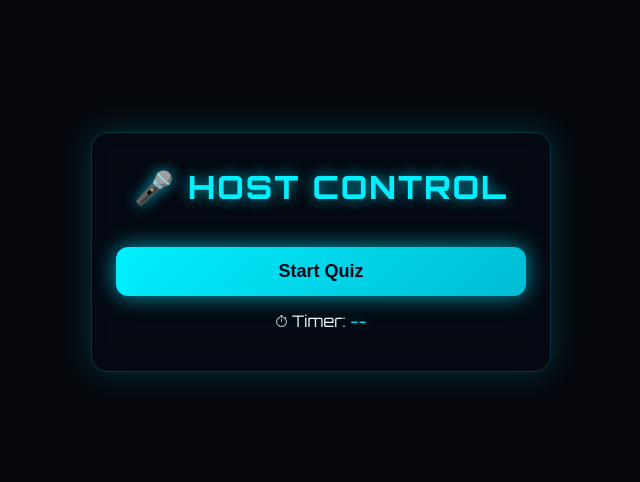
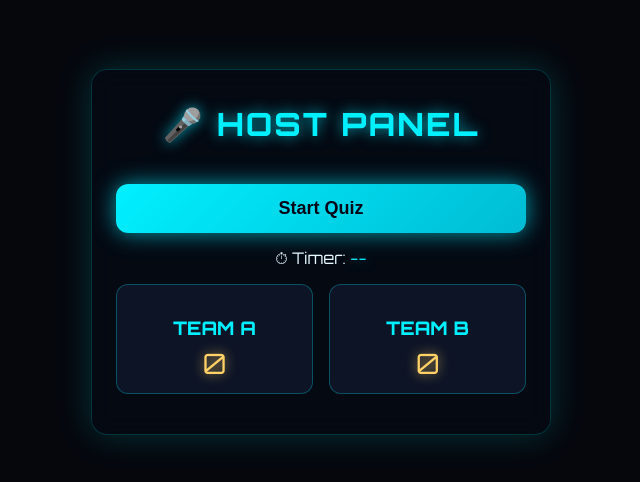
Before and after one commit to Tanishq763/vsion-cse-quiz, a website: page host.html in a window 1280 px wide. Shown: the part 148-630 px from the top of the page, without its empty margins (319-959 px from the left). Drawn offline with Linux system fonts and the light colour scheme; no server answers.

Commit message:
Update host.html

```diff
--- a/host.html
+++ b/host.html
@@ -1,7 +1,8 @@
 <!DOCTYPE html>
-<html>
+<html lang="en">
 <head>
-  <title>Host – Vision CSE</title>
+  <meta charset="UTF-8">
+  <title>Host | Vision CSE Quiz</title>
 
   <!-- Firebase -->
   <script src="https://www.gstatic.com/firebasejs/9.23.0/firebase-app-compat.js"></script>
@@ -14,16 +15,30 @@
 
 <div class="container">
 
-  <h1>🎤 HOST CONTROL</h1>
+  <h1>🎤 HOST PANEL</h1>
 
+  <!-- Controls -->
   <div class="footer" style="justify-content:center; gap:15px;">
     <button id="startBtn" class="start-btn" onclick="startQuiz()">Start Quiz</button>
     <button id="nextBtn" class="start-btn hidden" onclick="nextQuestion()">Next Question</button>
   </div>
 
+  <!-- Timer -->
   <p style="text-align:center; margin-top:15px;">
     ⏱ Timer: <span id="timer">--</span>
   </p>
+
+  <!-- Scoreboard -->
+  <div class="scoreboard">
+    <div class="team">
+      <h3>TEAM A</h3>
+      <span id="scoreA">0</span>
+    </div>
+    <div class="team">
+      <h3>TEAM B</h3>
+      <span id="scoreB">0</span>
+    </div>
+  </div>
 
 </div>
 
```
